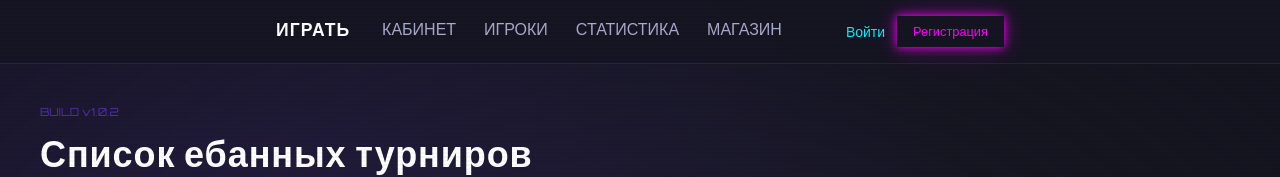
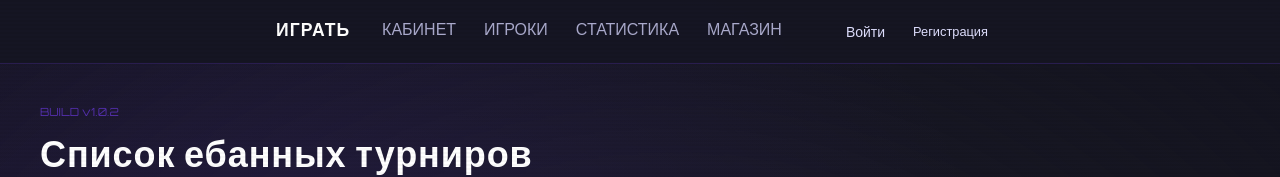
Before and after one commit to imagine27cm-code/tournament, a Next.js app: page / in a window 1280 px wide. Shown: the top 177 px of the page. Built offline with nearby package versions, Linux system fonts and the light colour scheme; no server answers; the database is empty.

Commit message:
design: update global styles to premium futuristic cyberpunk esports design

```diff
--- a/app/globals.css
+++ b/app/globals.css
@@ -3,12 +3,12 @@
 :root {
   color-scheme: dark;
   /* Cyberpunk Neon Colors */
-  --neon-cyan: #00f0ff;
-  --neon-magenta: #ff00ff;
-  --neon-yellow: #ffff00;
   --neon-green: #00ff88;
   --neon-red: #ff0044;
-  --neon-purple: #b400ff;
+  --neon-accent: #39ff14;
+  --neon-glow: #4dff5c;
+  --glassmorphism-border: rgba(0, 255, 136, 0.15);
+  --glassmorphism-hover: rgba(0, 255, 136, 0.3);
 
   /* Dark Cyberpunk Background - Standoff 2 style */
   --background: #1a1a28;
@@ -28,9 +28,9 @@
   --foreground-muted: #8888aa;
 
   /* Glow effects */
-  --glow-cyan: 0 0 10px #00f0ff, 0 0 20px #00f0ff40, 0 0 40px #00f0ff20;
-  --glow-magenta: 0 0 10px #ff00ff, 0 0 20px #ff00ff40, 0 0 40px #ff00ff20;
-  --glow-yellow: 0 0 10px #ffff00, 0 0 20px #ffff0040, 0 0 40px #ffff0020;
+  --glow-green: 0 0 10px #00ff88, 0 0 20px #00ff8840, 0 0 40px #00ff8820;
+  --glow-primary: 0 0 10px #39ff14, 0 0 25px #39ff1440, 0 0 50px #39ff1410;
+  --glow-accent: 0 0 15px #4dff5c, 0 0 30px #4dff5c30;
 }
 
 @theme inline {
@@ -112,25 +112,43 @@ body::after {
 
 /* Neon Button Base */
 .neon-button {
-  background: transparent;
-  border: 1px solid var(--neon-cyan);
-  color: var(--neon-cyan);
-  padding: 0.5rem 1.5rem;
+  background: linear-gradient(180deg, rgba(0, 255, 136, 0.05) 0%, rgba(0, 0, 0, 0) 100%);
+  border: 1px solid var(--neon-green);
+  color: var(--neon-green);
+  padding: 0.75rem 1.75rem;
   font-family: 'Orbitron', sans-serif;
   font-weight: 600;
   text-transform: uppercase;
-  letter-spacing: 2px;
+  letter-spacing: 1.5px;
   cursor: pointer;
   position: relative;
   overflow: hidden;
-  transition: all 0.3s ease;
-  box-shadow: var(--glow-cyan);
+  transition: all 0.3s cubic-bezier(0.4, 0, 0.2, 1);
+  box-shadow: var(--glow-green);
+  border-radius: 8px;
+  font-size: 0.85rem;
+}
+
+.neon-button::before {
+  content: '';
+  position: absolute;
+  top: 0;
+  left: -100%;
+  width: 100%;
+  height: 100%;
+  background: linear-gradient(90deg, transparent, rgba(0, 255, 136, 0.2), transparent);
+  transition: left 0.5s ease;
 }
 
 .neon-button:hover {
-  background: var(--neon-cyan);
-  color: var(--background);
-  box-shadow: 0 0 20px var(--neon-cyan), 0 0 40px var(--neon-cyan);
+  background: var(--neon-green);
+  color: #0a0a12;
+  box-shadow: 0 0 25px var(--neon-green), 0 0 50px rgba(0, 255, 136, 0.3);
+  transform: translateY(-1px);
+}
+
+.neon-button:hover::before {
+  left: 100%;
 }
 
 .neon-button-magenta {
@@ -147,21 +165,26 @@ body::after {
 
 /* Modern Glass Card Styles */
 .cyber-card {
-  background: rgba(26, 26, 46, 0.7);
-  backdrop-filter: blur(16px);
-  border: 1px solid rgba(122, 64, 255, 0.15);
-  border-radius: 12px;
+  background: rgba(22, 22, 38, 0.65);
+  backdrop-filter: blur(20px);
+  -webkit-backdrop-filter: blur(20px);
+  border: 1px solid var(--glassmorphism-border);
+  border-radius: 16px;
   position: relative;
   overflow: hidden;
   transition: all 0.35s cubic-bezier(0.4, 0, 0.2, 1);
   transform: translateY(0);
-  box-shadow: 0 4px 24px rgba(0, 0, 0, 0.2), 0 0 0 1px rgba(122, 64, 255, 0.05) inset;
+  box-shadow: 0 8px 32px rgba(0, 0, 0, 0.36),
+              0 0 0 1px rgba(0, 255, 136, 0.03) inset,
+              0 0 80px rgba(0, 0, 0, 0.2);
 }
 
 .cyber-card:hover {
-  transform: translateY(-2px);
-  box-shadow: 0 12px 40px rgba(122, 64, 255, 0.15), 0 8px 24px rgba(0, 0, 0, 0.3), 0 0 0 1px rgba(122, 64, 255, 0.2) inset;
-  border-color: rgba(122, 64, 255, 0.3);
+  transform: translateY(-4px);
+  box-shadow: 0 20px 60px rgba(0, 255, 136, 0.1),
+              0 12px 40px rgba(0, 0, 0, 0.4),
+              0 0 0 1px rgba(0, 255, 136, 0.08) inset;
+  border-color: var(--glassmorphism-hover);
 }
 
 .cyber-card::before {
@@ -171,7 +194,7 @@ body::after {
   left: 0;
   right: 0;
   height: 1px;
-  background: linear-gradient(90deg, transparent, rgba(122, 64, 255, 0.4), transparent);
+  background: linear-gradient(90deg, transparent, rgba(0, 255, 136, 0.6), transparent);
   opacity: 0;
   transition: opacity 0.3s ease;
 }
```
